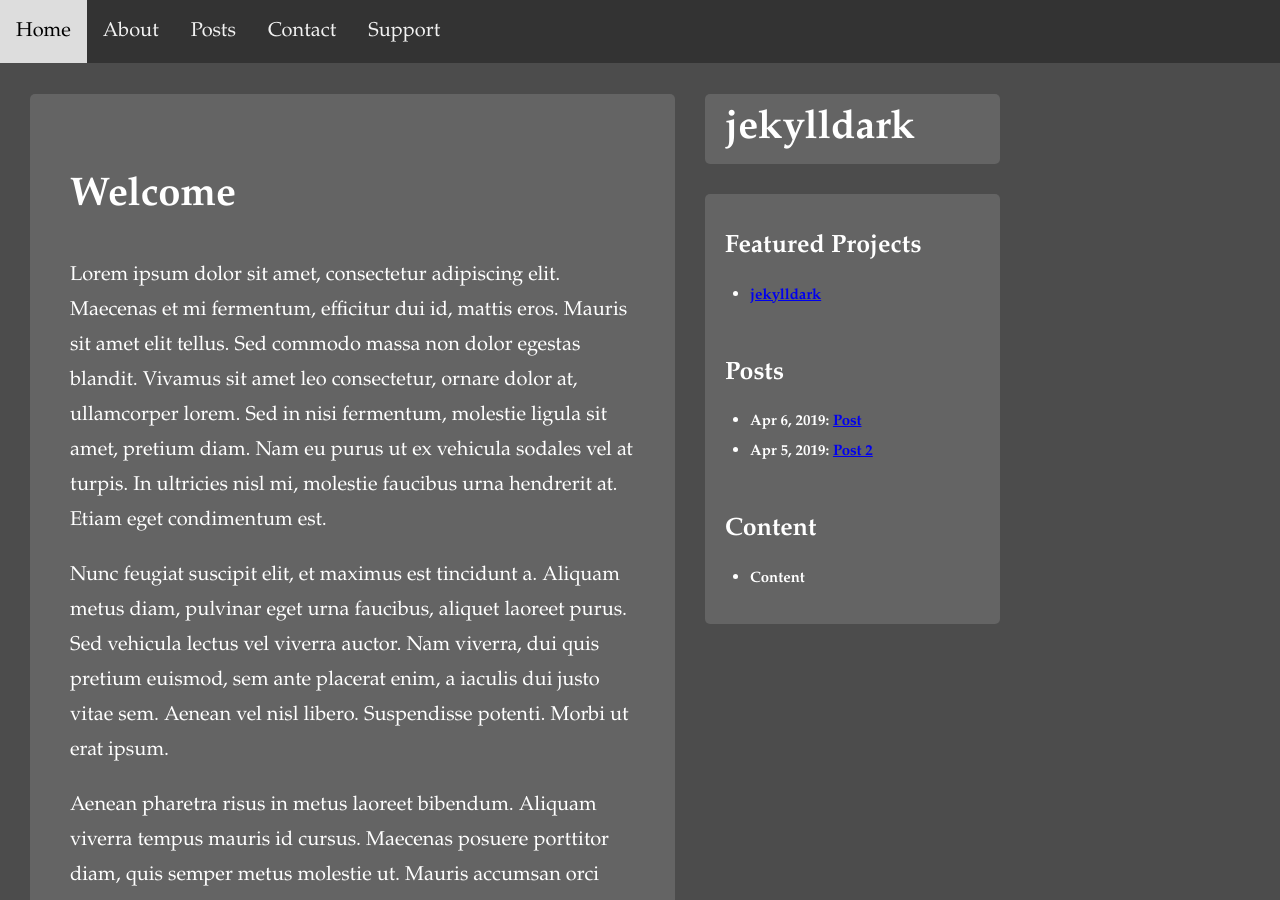
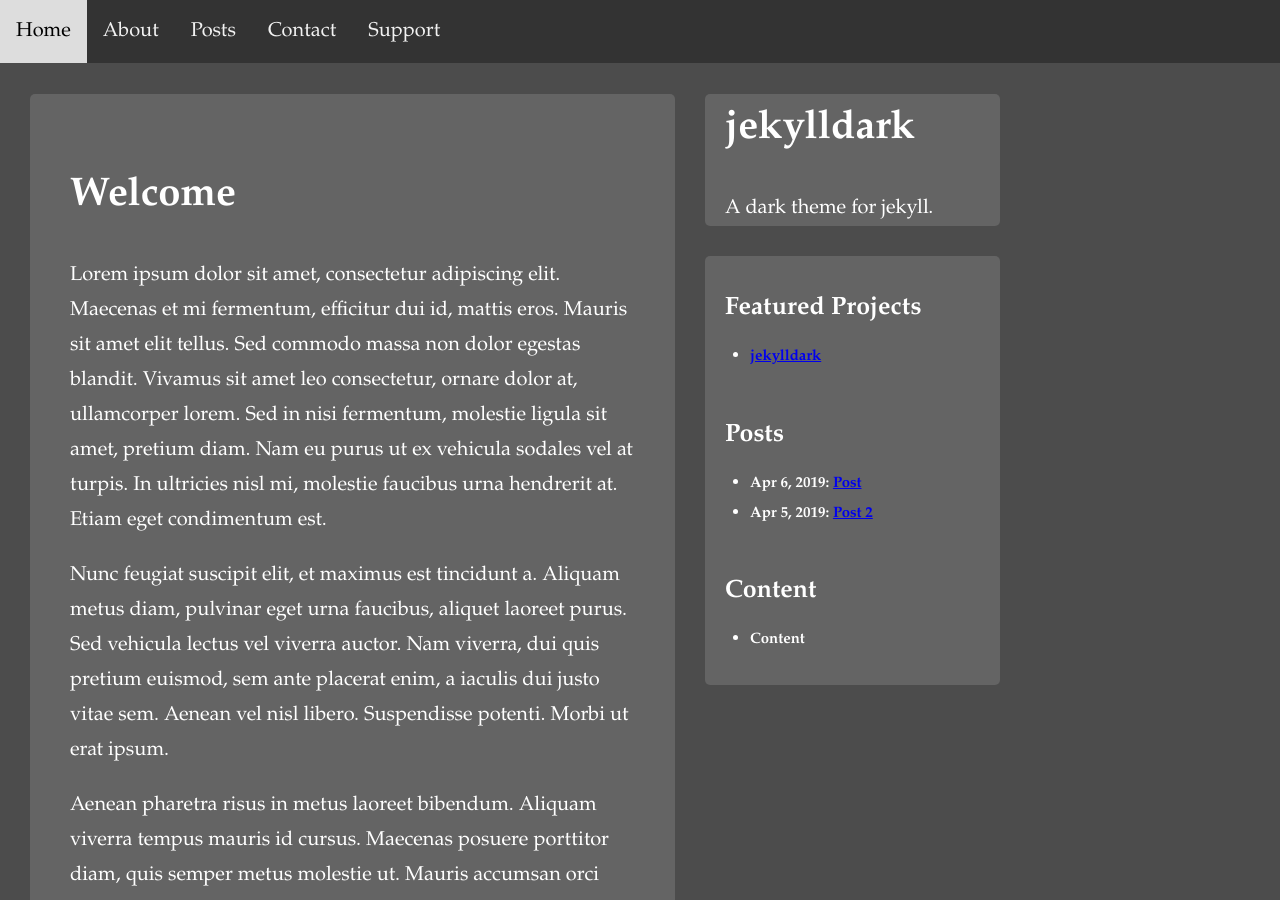
Before and after one commit to sutterj/jekylldark, a Jekyll site: the page built from index.html, in a window 1280 px wide and 900 px high. Built offline with Jekyll 4.4.1, drawn with Linux system fonts in a browser that asks for light colours; nearby versions of some CDN libraries.

Commit message:
Update sidebar.html

```diff
--- a/_includes/sidebar.html
+++ b/_includes/sidebar.html
@@ -2,6 +2,9 @@
 {%- assign date_format = "%b %-d, %Y" -%}
 <div class="site-title">
   <h1>{{ site.title }}</h1>
+  <div class="sidebar-area">
+    {{ site.description }}
+  </div>
 </div>
 <div class="sidebar-content">
   {% for sidebaritem in sidebardata %}
@@ -13,7 +16,7 @@
             {%- for post in site.posts -%}
               <li>
                 <h6 class="sidebar-header">
-                  {{ post.date | date: date_format }}: <a class="sidebar-link" href="{{ post.url | relative_url }}">{{ post.title }}</a>
+                  {{ post.date | date: date_format }}: <a class="text-link" href="{{ post.url | relative_url }}">{{ post.title }}</a>
                 </h6>
               </li>
             {%- endfor -%}
@@ -28,7 +31,7 @@
           {%- for project in sidebaritem.projects -%}
             <li>
               <h6 class="sidebar-header">
-                <a class="sidebar-link" href="{{ project.url }}" target="_blank">{{ project.name }}</a>
+                <a class="text-link" href="{{ project.url }}" target="_blank">{{ project.name }}</a>
               </h6>
             </li>
           {%- endfor -%}
```
